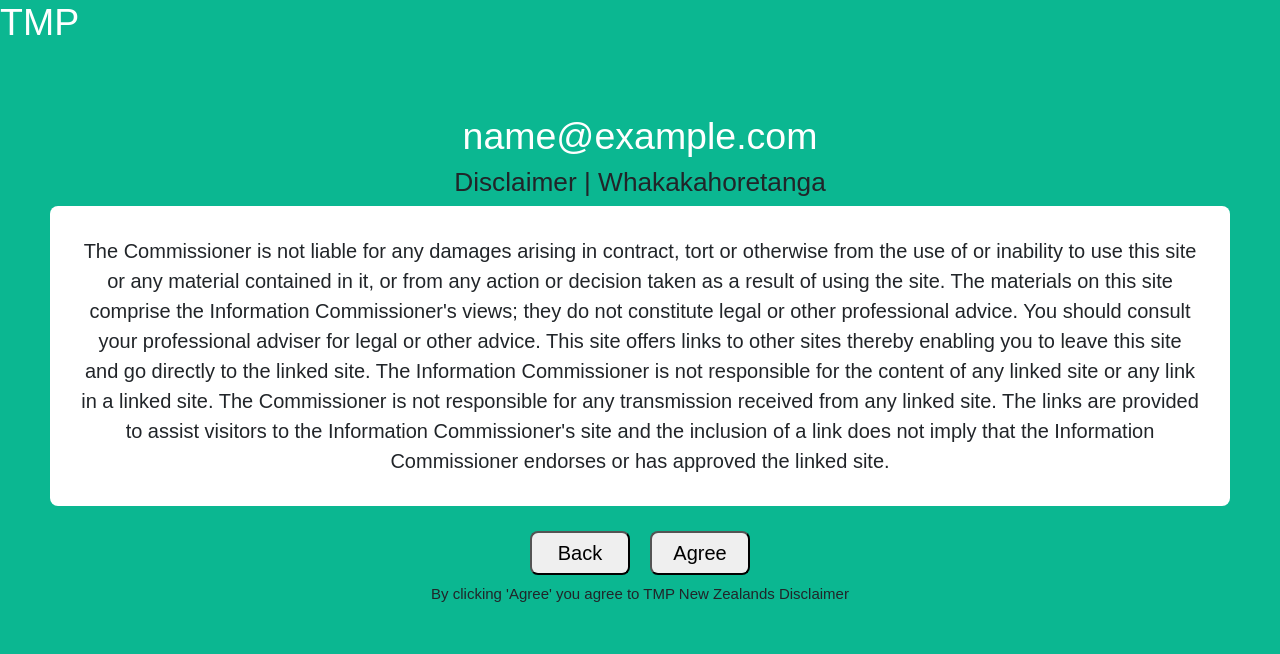
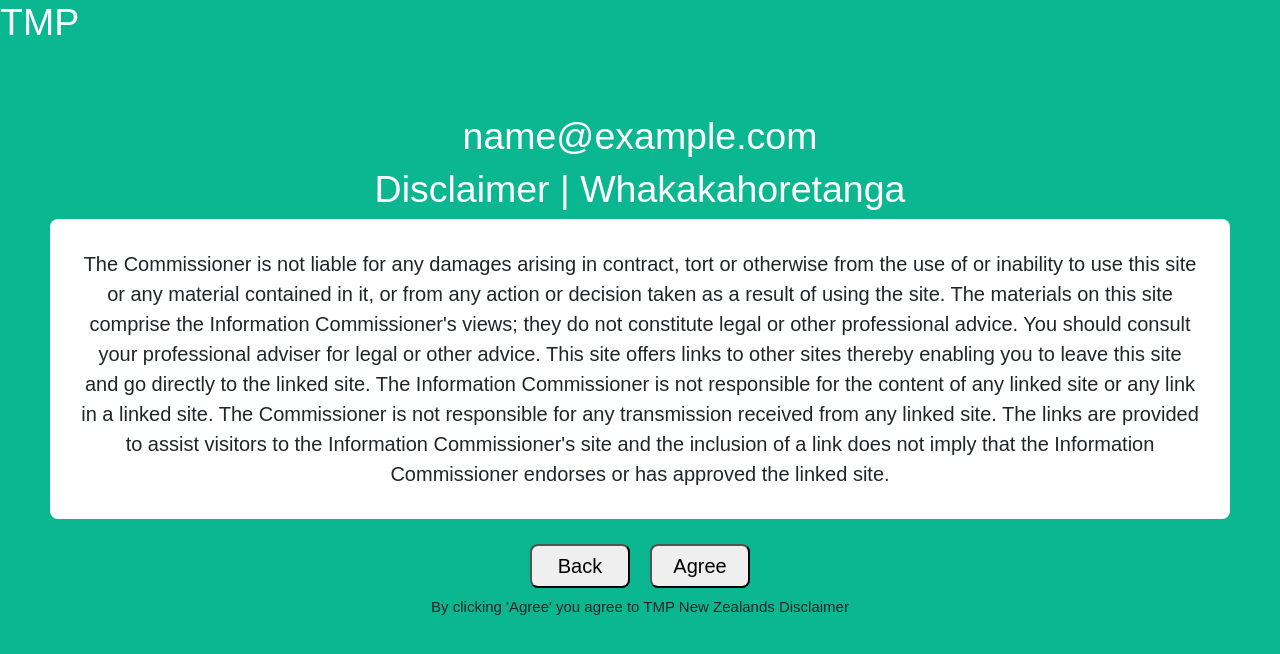
Before and after one commit to ChillySandwich/trafficmanagementproject, a React (Create React App) app in the folder frontend/: page / in a window 1280 px wide. Both pictures are taken after typing "name@example.com", "Sample123" into the empty fields and a click on the button "Submit". Shown: the top 654 px of the page. Built offline with nearby package versions, Linux system fonts and the light colour scheme; what google-maps-react would draw is missing.

Commit message:
CSS styling

```diff
--- a/frontend/src/Components/Disclaimer/disclaimer.component.js
+++ b/frontend/src/Components/Disclaimer/disclaimer.component.js
@@ -19,7 +19,7 @@ export default class Login extends Component {
         return (
             <div>
               <h1> {email} </h1>
-<h3 >Disclaimer | Whakakahoretanga </h3>
+<h1 >Disclaimer | Whakakahoretanga </h1>
 <p  className="disclaimerParagraph">The Commissioner is not liable for any damages arising in contract, tort or otherwise from the use of or inability to use this site or any material contained in it, or from any action or decision taken as a result of using the site.
 
 The materials on this site comprise the Information Commissioner's views; they do not constitute legal or other professional advice. You should consult your professional adviser for legal or other advice.
```
Also changed, not shown: 1 other file (tests, documents, lock files or other folders).
